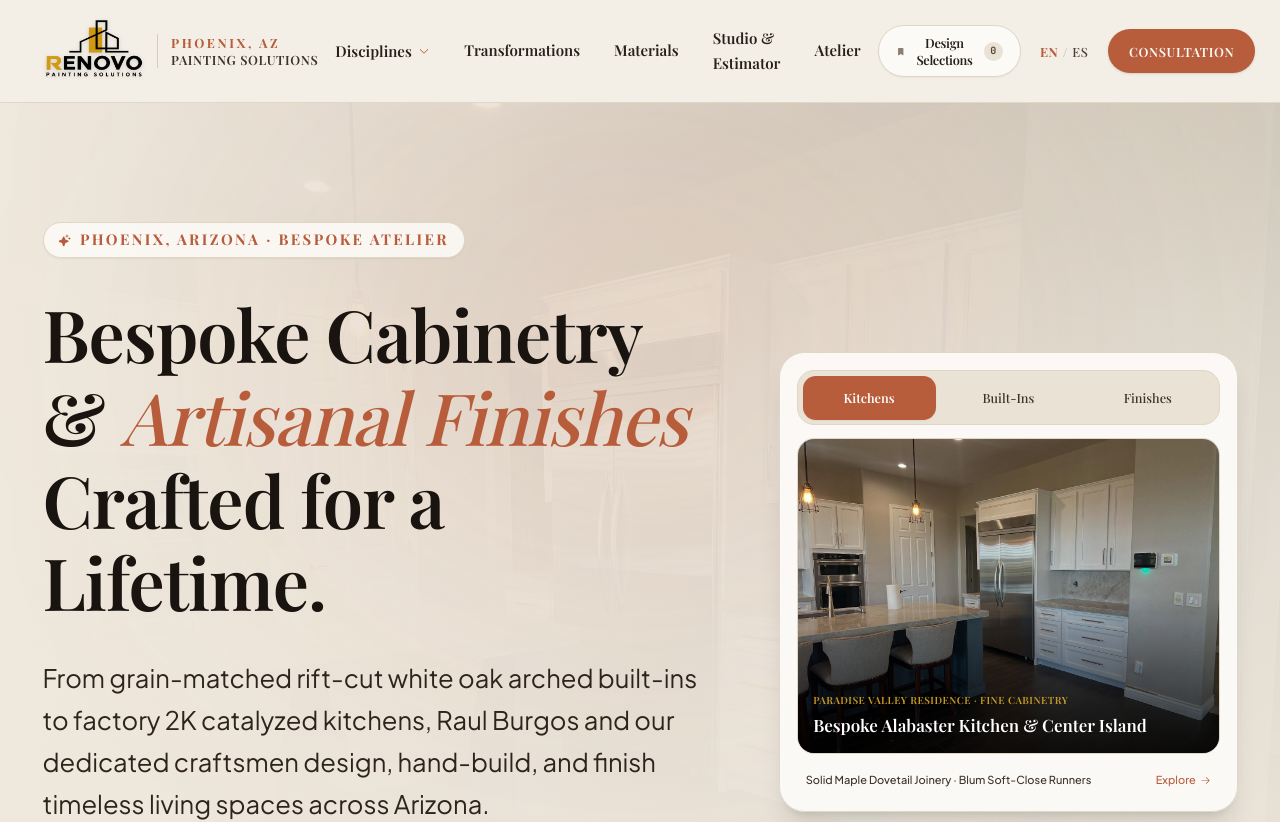
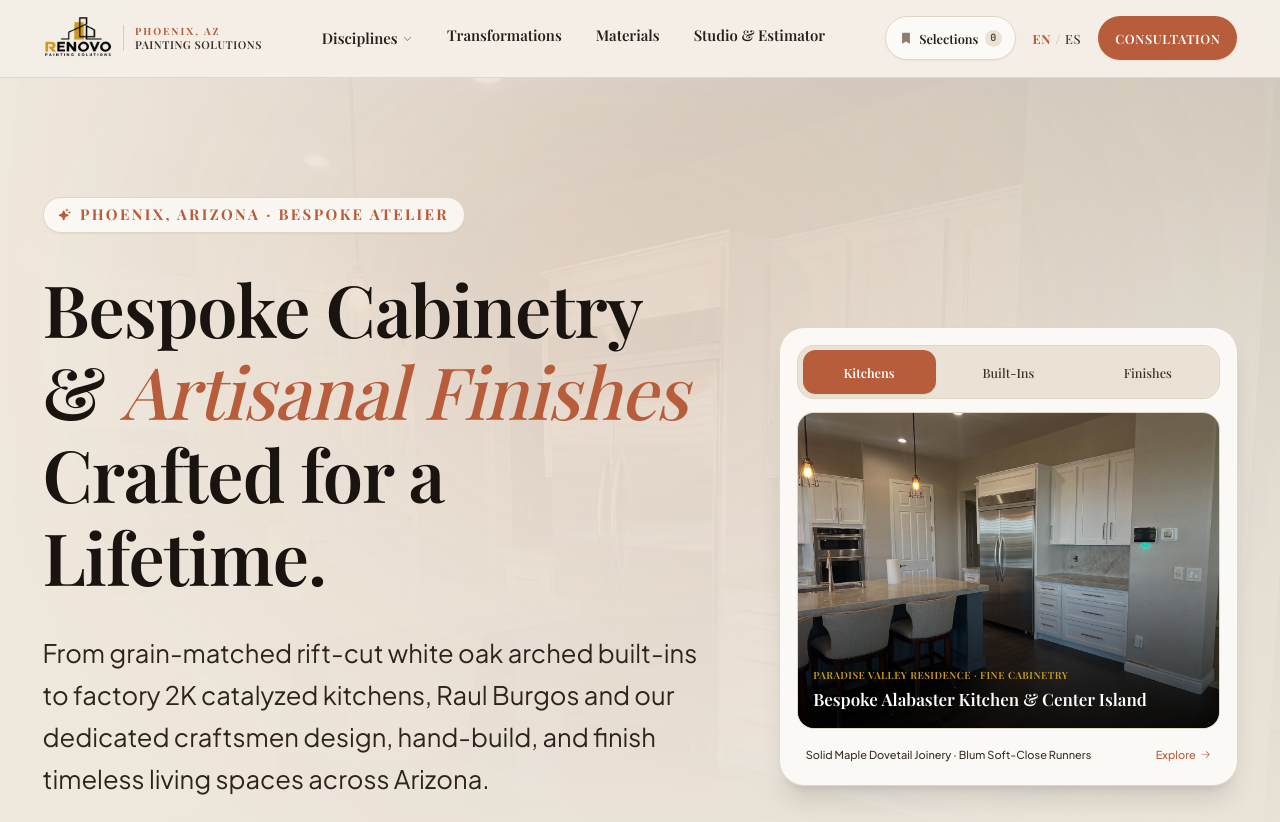
Before and after one commit to IB-Demos/renovo-webproject, a Next.js app in the folder web/: page / in a window 1280 px wide. Shown: the top 822 px of the page. Built offline with nearby package versions, Linux system fonts and the light colour scheme; a web font is replaced by a local one.

Commit message:
feat: streamline and compact header options and dimensions for quiet luxury aesthetic

```diff
--- a/web/src/components/layout/Header.tsx
+++ b/web/src/components/layout/Header.tsx
@@ -7,7 +7,6 @@ import { AnimatePresence, motion } from "motion/react";
 import { useRenovo } from "@/context/RenovoContext";
 import { COMPANY_INFO } from "@/lib/company-data/portfolio";
 import {
-  Phone,
   BookmarkSimple,
   List,
   X,
@@ -46,36 +45,36 @@ export function Header() {
   ];
 
   return (
-    <header className="sticky top-0 z-50 w-full bg-[#F4EFE6]/92 backdrop-blur-xl border-b border-[#E0D7C8] text-[#261F1A] transition-all">
-      <div className="max-w-[1400px] mx-auto px-4 sm:px-6 lg:px-10 h-20 sm:h-24 flex items-center justify-between gap-4">
+    <header className="sticky top-0 z-50 w-full bg-[#F4EFE6]/95 backdrop-blur-xl border-b border-[#E0D7C8] text-[#261F1A] transition-all">
+      <div className="max-w-[1400px] mx-auto px-4 sm:px-6 lg:px-10 h-16 sm:h-18 flex items-center justify-between gap-4">
         {/* =====================================================================
-            1. BRAND LOGO (Clean, high-end atelier proportions)
+            1. BRAND LOGO (Compact, elegant proportions)
         ===================================================================== */}
         <Link
           href="/"
-          className="interactive-control flex items-center gap-3 group focus-visible:rounded-md py-1 shrink-0"
+          className="interactive-control flex items-center gap-2.5 group focus-visible:rounded-md py-1 shrink-0"
         >
           <img
             src={COMPANY_INFO.logoPath}
             alt="Renovo Painting Solutions"
-            className="h-14 sm:h-16 w-auto object-contain outline-none drop-shadow-sm"
+            className="h-10 sm:h-11 w-auto object-contain outline-none drop-shadow-xs"
           />
-          <div className="hidden sm:flex flex-col border-l border-[#D6CCBC] pl-3 leading-tight">
-            <span className="text-xs tracking-[0.2em] text-[#B85D3B] font-serif font-bold uppercase">
+          <div className="hidden sm:flex flex-col border-l border-[#D6CCBC] pl-2.5 leading-tight">
+            <span className="text-[10px] tracking-[0.2em] text-[#B85D3B] font-serif font-bold uppercase">
               Phoenix, AZ
             </span>
-            <span className="text-xs text-[#3D3228] tracking-wider uppercase font-serif font-semibold">
+            <span className="text-[11px] text-[#3D3228] tracking-wider uppercase font-serif font-semibold">
               Painting Solutions
             </span>
           </div>
         </Link>
 
         {/* =====================================================================
-            2. DESKTOP CURATED NAVIGATION (Streamlined to 5 single-line links)
+            2. STREAMLINED DESKTOP NAVIGATION (4 Clean Core Sections)
         ===================================================================== */}
         <nav
           aria-label="Main Corporate Navigation"
-          className="hidden lg:flex items-center gap-6 xl:gap-8"
+          className="hidden lg:flex items-center gap-7 xl:gap-8"
         >
           {/* Disciplines Dropdown */}
           <div
@@ -85,17 +84,17 @@ export function Header() {
           >
             <button
               type="button"
-              className={`interactive-control py-2 text-[15px] font-semibold tracking-normal inline-flex items-center gap-1.5 transition-colors font-serif ${
+              className={`interactive-control py-2 text-sm font-serif font-semibold tracking-normal inline-flex items-center gap-1 transition-colors ${
                 pathname?.startsWith("/cocinas") ||
                 pathname?.startsWith("/muebles") ||
                 pathname?.startsWith("/pintura")
-                  ? "text-[#B85D3B] font-semibold"
+                  ? "text-[#B85D3B]"
                   : "text-[#261F1A] hover:text-[#B85D3B]"
               }`}
             >
               <span>{t.nav.services}</span>
               <CaretDown
-                size={12}
+                size={11}
                 className={`transition-transform duration-200 text-[#B85D3B] ${
                   disciplinesOpen ? "rotate-180" : ""
                 }`}
@@ -132,24 +131,24 @@ export function Header() {
             </AnimatePresence>
           </div>
 
-          {/* Transformations */}
+          {/* Transformations / Portfolio */}
           <Link
             href="/transformaciones"
-            className={`interactive-control py-2 text-[15px] font-semibold tracking-normal transition-colors font-serif ${
+            className={`interactive-control py-2 text-sm font-serif font-semibold tracking-normal transition-colors ${
               pathname?.startsWith("/transformaciones")
-                ? "text-[#B85D3B] font-semibold"
+                ? "text-[#B85D3B]"
                 : "text-[#261F1A] hover:text-[#B85D3B]"
             }`}
           >
             {t.nav.transformations}
           </Link>
 
-          {/* Materials */}
+          {/* Materials Catalog */}
           <Link
             href="/catalogo"
-            className={`interactive-control py-2 text-[15px] font-semibold tracking-normal transition-colors font-serif ${
+            className={`interactive-control py-2 text-sm font-serif font-semibold tracking-normal transition-colors ${
               pathname?.startsWith("/catalogo")
-                ? "text-[#B85D3B] font-semibold"
+                ? "text-[#B85D3B]"
                 : "text-[#261F1A] hover:text-[#B85D3B]"
             }`}
           >
@@ -159,52 +158,40 @@ export function Header() {
           {/* Studio & Estimator */}
           <Link
             href="/studio-interactivo"
-            className={`interactive-control py-2 text-[15px] font-semibold tracking-normal transition-colors font-serif ${
+            className={`interactive-control py-2 text-sm font-serif font-semibold tracking-normal transition-colors ${
               pathname?.startsWith("/studio-interactivo") || pathname?.startsWith("/cotizador")
-                ? "text-[#B85D3B] font-semibold"
+                ? "text-[#B85D3B]"
                 : "text-[#261F1A] hover:text-[#B85D3B]"
             }`}
           >
             {t.nav.studio}
           </Link>
-
-          {/* Atelier Heritage */}
-          <Link
-            href="/nosotros"
-            className={`interactive-control py-2 text-[15px] font-semibold tracking-normal transition-colors font-serif ${
-              pathname?.startsWith("/nosotros")
-                ? "text-[#B85D3B] font-semibold"
-                : "text-[#261F1A] hover:text-[#B85D3B]"
-            }`}
-          >
-            {t.nav.about}
-          </Link>
         </nav>
 
         {/* =====================================================================
-            3. RIGHT ACTIONS (Prominent Design Selections, Language, CTA)
+            3. RIGHT ACTIONS (Compact, quiet luxury: selections, lang, CTA)
         ===================================================================== */}
-        <div className="flex items-center gap-2.5 sm:gap-3.5">
-          {/* Design Selections Button (Prominent, High-Visibility Labeled Pill) */}
+        <div className="flex items-center gap-2 sm:gap-3">
+          {/* Design Selections Pill (Compact, clear & accessible) */}
           <button
             type="button"
             onClick={() => setIsDrawerOpen(true)}
             aria-label={`${t.sampleDrawer.title} (${samples.length} items)`}
             title={t.sampleDrawer.title}
-            className="interactive-control flex items-center gap-1.5 sm:gap-2 px-3 sm:px-4 py-2 rounded-full border border-[#DFD6C6] bg-[#FCFAF7] hover:border-[#B85D3B] hover:bg-[#F4EFE6] text-[#261F1A] transition-all shadow-xs active:scale-98"
+            className="interactive-control flex items-center gap-1.5 px-2.5 sm:px-3 py-1.5 rounded-full border border-[#DFD6C6] bg-[#FCFAF7] hover:border-[#B85D3B] hover:bg-[#F4EFE6] text-[#261F1A] transition-all shadow-xs"
           >
             <BookmarkSimple
-              size={15}
+              size={14}
               weight="fill"
               className={samples.length > 0 ? "text-[#B85D3B]" : "text-[#8C7E70]"}
             />
-            <span className="text-xs font-serif font-semibold tracking-tight">
-              {locale === "en" ? "Design Selections" : "Selecciones"}
+            <span className="hidden sm:inline text-xs font-serif font-semibold">
+              {locale === "en" ? "Selections" : "Selecciones"}
             </span>
             <span
-              className={`min-w-[19px] h-[19px] px-1 rounded-full text-[10px] font-mono font-bold flex items-center justify-center transition-colors ${
+              className={`min-w-[17px] h-[17px] px-1 rounded-full text-[10px] font-mono font-bold flex items-center justify-center transition-colors ${
                 samples.length > 0
-                  ? "bg-[#B85D3B] text-[#FCFAF7] shadow-xs"
+                  ? "bg-[#B85D3B] text-[#FCFAF7]"
                   : "bg-[#EAE2D5] text-[#54463A]"
               }`}
             >
@@ -216,24 +203,24 @@ export function Header() {
           <div
             role="group"
             aria-label={t.meta.bilingualNotice}
-            className="flex items-center text-xs font-serif tracking-wider text-[#4A3E34] px-1"
+            className="flex items-center text-xs font-serif tracking-wider text-[#4A3E34]"
           >
             <button
               type="button"
               onClick={() => setLocale("en")}
               aria-pressed={locale === "en"}
-              className={`interactive-control py-1 transition-colors ${
+              className={`interactive-control py-1 px-1 transition-colors ${
                 locale === "en" ? "text-[#B85D3B] font-bold" : "hover:text-[#261F1A]"
               }`}
             >
               EN
             </button>
-            <span className="mx-1 opacity-40">/</span>
+            <span className="opacity-40">/</span>
             <button
               type="button"
               onClick={() => setLocale("es")}
               aria-pressed={locale === "es"}
-              className={`interactive-control py-1 transition-colors ${
+              className={`interactive-control py-1 px-1 transition-colors ${
                 locale === "es" ? "text-[#B85D3B] font-bold" : "hover:text-[#261F1A]"
               }`}
             >
@@ -241,19 +228,10 @@ export function Header() {
             </button>
           </div>
 
-          {/* Desktop Phone */}
-          <a
-            href={COMPANY_INFO.phoneHref}
-            className="hidden 2xl:inline-flex items-center gap-1.5 text-xs text-[#4A3E34] hover:text-[#B85D3B] font-serif transition-colors"
-          >
-            <Phone size={13} className="text-[#B85D3B]" />
-            <span>{COMPANY_INFO.phoneDisplay}</span>
-          </a>
-
-          {/* Consultation CTA in Terracotta */}
+          {/* Consultation CTA */}
           <Link
             href="/contacto"
-            className="interactive-control hidden md:inline-flex items-center justify-center min-h-[38px] px-4 sm:px-5 py-2 rounded-full bg-[#B85D3B] hover:bg-[#A34E2F] text-[#FCFAF7] text-xs font-serif font-semibold tracking-wider uppercase transition-all duration-200 active:scale-98 shadow-sm"
+            className="interactive-control hidden md:inline-flex items-center justify-center min-h-[36px] px-4 py-1.5 rounded-full bg-[#B85D3B] hover:bg-[#A34E2F] text-[#FCFAF7] text-xs font-serif font-semibold tracking-wider uppercase transition-all shadow-xs"
           >
             {t.nav.bookConsult}
           </Link>
@@ -264,15 +242,15 @@ export function Header() {
             onClick={() => setMobileMenuOpen((prev) => !prev)}
             aria-expanded={mobileMenuOpen}
             aria-label={mobileMenuOpen ? "Close Navigation Menu" : "Open Navigation Menu"}
-            className="interactive-control lg:hidden flex h-10 w-10 items-center justify-center rounded-xl border border-[#D6CCBC] bg-[#FCFAF7] text-[#261F1A] hover:bg-[#EAE2D5] transition-colors"
+            className="interactive-control lg:hidden flex h-9 w-9 items-center justify-center rounded-xl border border-[#D6CCBC] bg-[#FCFAF7] text-[#261F1A] hover:bg-[#EAE2D5] transition-colors"
           >
-            {mobileMenuOpen ? <X size={20} /> : <List size={20} />}
+            {mobileMenuOpen ? <X size={18} /> : <List size={18} />}
           </button>
         </div>
       </div>
 
       {/* =====================================================================
-          4. MOBILE CURATED ACCORDION MENU
+          4. MOBILE COMPACT ACCORDION MENU
       ===================================================================== */}
       <AnimatePresence>
         {mobileMenuOpen && (
@@ -281,37 +259,35 @@ export function Header() {
             animate={{ opacity: 1, height: "auto" }}
             exit={{ opacity: 0, height: 0 }}
             transition={{ duration: 0.2 }}
-            className="lg:hidden border-t border-[#E0D7C8] bg-[#F4EFE6] px-4 py-6 space-y-4 shadow-2xl"
+            className="lg:hidden border-t border-[#E0D7C8] bg-[#F4EFE6] px-4 py-5 space-y-3.5 shadow-2xl"
           >
-            {/* Featured Mobile Design Selections Card */}
+            {/* Design Selections Mobile Row */}
             <button
               type="button"
               onClick={() => {
                 setMobileMenuOpen(false);
                 setIsDrawerOpen(true);
               }}
-              className="interactive-control w-full p-3 rounded-2xl bg-[#FCFAF7] border border-[#B85D3B]/40 hover:border-[#B85D3B] flex items-center justify-between text-left shadow-xs transition-all"
+              className="interactive-control w-full p-2.5 rounded-xl bg-[#FCFAF7] border border-[#B85D3B]/40 hover:border-[#B85D3B] flex items-center justify-between text-left shadow-xs transition-all"
             >
-              <div className="flex items-center gap-3">
-                <div className="w-8 h-8 rounded-full bg-[#B85D3B]/10 flex items-center justify-center text-[#B85D3B]">
-                  <BookmarkSimple size={16} weight="fill" />
+              <div className="flex items-center gap-2.5">
+                <div className="w-7 h-7 rounded-full bg-[#B85D3B]/10 flex items-center justify-center text-[#B85D3B]">
+                  <BookmarkSimple size={15} weight="fill" />
                 </div>
                 <div>
                   <div className="text-xs font-serif font-semibold text-[#1A1410]">
                     {locale === "en" ? "Your Design Selections" : "Tus Selecciones de Diseño"}
                   </div>
-                  <div className="text-[10px] text-[#54463A] font-serif">
-                    {locale === "en" ? "Saved woods, profiles & 2K lacquers" : "Maderas, perfiles y lacas 2K guardadas"}
-                  </div>
                 </div>
               </div>
-              <span className="px-2 py-0.5 rounded-full bg-[#B85D3B] text-[#FCFAF7] text-xs font-mono font-bold">
+              <span className="px-2 py-0.5 rounded-full bg-[#B85D3B] text-[#FCFAF7] text-[11px] font-mono font-bold">
                 {samples.length}
               </span>
             </button>
 
+            {/* Disciplines */}
             <div className="space-y-1">
-              <span className="text-[10px] uppercase font-serif tracking-widest text-[#B85D3B] font-bold px-3 block">
+              <span className="text-[10px] uppercase font-serif tracking-widest text-[#B85D3B] font-bold px-2 block">
                 {t.nav.services}
               </span>
               {disciplines.map((item) => (
@@ -319,59 +295,54 @@ export function Header() {
                   key={item.href}
                   href={item.href}
                   onClick={() => setMobileMenuOpen(false)}
-                  className="block px-3 py-2.5 rounded-xl hover:bg-[#FCFAF7] text-sm font-serif font-medium text-[#261F1A] transition-colors"
+                  className="block px-2.5 py-2 rounded-lg hover:bg-[#FCFAF7] text-xs font-serif font-medium text-[#261F1A] transition-colors"
                 >
                   {locale === "en" ? item.titleEn : item.titleEs}
                 </Link>
               ))}
             </div>
 
+            {/* Core Links */}
             <div className="pt-2 border-t border-[#E0D7C8] space-y-1">
               <Link
                 href="/transformaciones"
                 onClick={() => setMobileMenuOpen(false)}
-                className="block px-3 py-2.5 rounded-xl hover:bg-[#FCFAF7] text-sm font-serif font-medium text-[#261F1A] transition-colors"
+                className="block px-2.5 py-2 rounded-lg hover:bg-[#FCFAF7] text-xs font-serif font-medium text-[#261F1A] transition-colors"
               >
                 {t.nav.transformations}
               </Link>
               <Link
                 href="/catalogo"
                 onClick={() => setMobileMenuOpen(false)}
-                className="block px-3 py-2.5 rounded-xl hover:bg-[#FCFAF7] text-sm font-serif font-medium text-[#261F1A] transition-colors"
+                className="block px-2.5 py-2 rounded-lg hover:bg-[#FCFAF7] text-xs font-serif font-medium text-[#261F1A] transition-colors"
               >
                 {t.nav.catalog}
               </Link>
               <Link
                 href="/studio-interactivo"
                 onClick={() => setMobileMenuOpen(false)}
-                className="block px-3 py-2.5 rounded-xl hover:bg-[#FCFAF7] text-sm font-serif font-medium text-[#261F1A] transition-colors"
+                className="block px-2.5 py-2 rounded-lg hover:bg-[#FCFAF7] text-xs font-serif font-medium text-[#261F1A] transition-colors"
               >
                 {t.nav.studio}
               </Link>
               <Link
                 href="/nosotros"
                 onClick={() => setMobileMenuOpen(false)}
-                className="block px-3 py-2.5 rounded-xl hover:bg-[#FCFAF7] text-sm font-serif font-medium text-[#261F1A] transition-colors"
+                className="block px-2.5 py-2 rounded-lg hover:bg-[#FCFAF7] text-xs font-serif font-medium text-[#261F1A] transition-colors"
               >
                 {t.nav.about}
               </Link>
             </div>
 
-            <div className="pt-4 border-t border-[#E0D7C8] flex flex-col gap-3">
+            {/* Consultation CTA */}
+            <div className="pt-3 border-t border-[#E0D7C8]">
               <Link
                 href="/contacto"
                 onClick={() => setMobileMenuOpen(false)}
-                className="interactive-control flex items-center justify-center min-h-[46px] w-full rounded-full bg-[#B85D3B] hover:bg-[#A34E2F] text-[#FCFAF7] text-xs font-serif font-semibold tracking-wider uppercase shadow-sm"
+                className="interactive-control flex items-center justify-center min-h-[42px] w-full rounded-full bg-[#B85D3B] hover:bg-[#A34E2F] text-[#FCFAF7] text-xs font-serif font-semibold tracking-wider uppercase shadow-xs"
               >
                 {t.nav.bookConsult}
               </Link>
-              <a
-                href={COMPANY_INFO.phoneHref}
-                className="interactive-control flex items-center justify-center gap-2 min-h-[44px] w-full rounded-full border border-[#DFD6C6] bg-[#FCFAF7] text-xs font-serif text-[#261F1A]"
-              >
-                <Phone size={14} className="text-[#B85D3B]" />
-                <span>{COMPANY_INFO.phoneDisplay}</span>
-              </a>
             </div>
           </motion.div>
         )}
```
